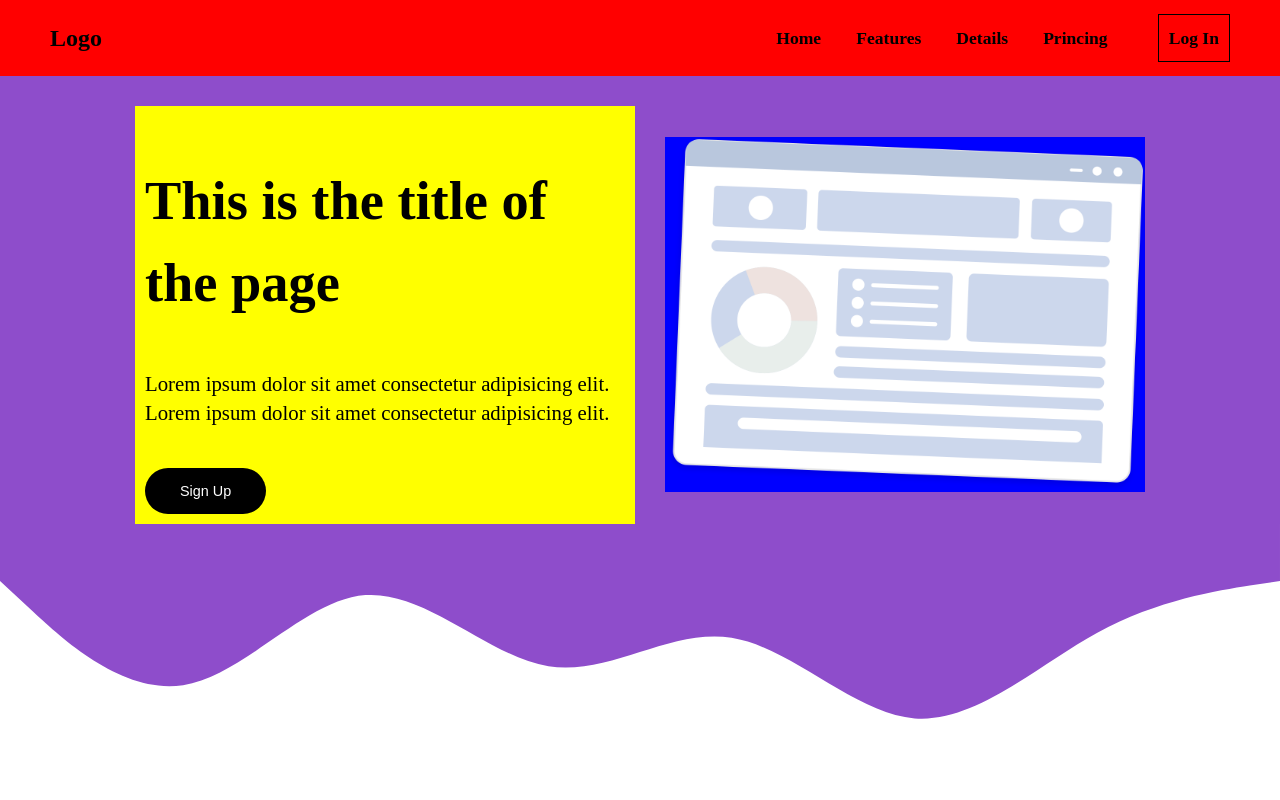
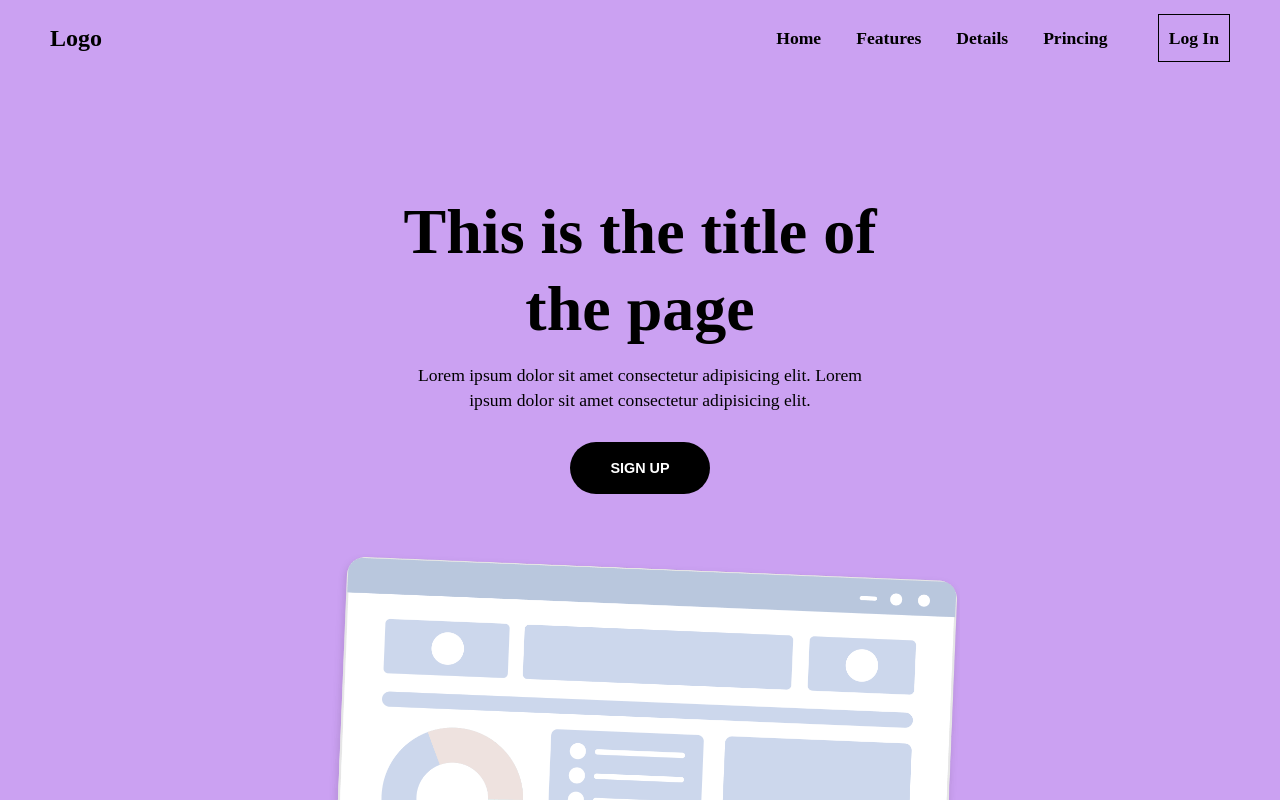
Before and after one commit to krushodev/Landing-Marketing-App, a React (Vite) app: page / in a window 1280 px wide. Shown: the top 800 px of the page. Built offline with nearby package versions, Linux system fonts and the light colour scheme.

Commit message:
style: fix styles to Header and Navar component with meadia queries

```diff
--- a/src/components/Header/Header.css
+++ b/src/components/Header/Header.css
@@ -1,46 +1,61 @@
 .header-container {
-    background-color: #8e4dcb;
+    background-color: #cba1f2;
     display: flex;
     justify-content: center;
     align-items: center;
     flex-direction: column;
     gap: 30px;
-    padding: 30px 20px 0;
+    padding: 55px 10px;
 }
 
 .header-content {
     padding: 10px;
-    background-color: yellow;
     text-align: center;
     max-width: 30rem;
 }
 
 .header-content h2 {
-    font-size: 2em;
+    font-size: 2.6em;
+    line-height: 1.2;
+    margin-bottom: -2px;
 }
 
 .header-content p {
     font-size: 1.1em;
     line-height: 1.4;
-    margin-bottom: 40px;
+    margin-bottom: 30px;
 }
 
 .header-content button {
     border: none;
     background-color: black;
     color: white;
-    padding: 15px 35px;
+    padding: 18px 40px;
     border-radius: 40px;
     font-size: 0.9em;
+    text-transform: uppercase;
+    font-weight: bold;
+    margin-bottom: 20px;
 }
 
 .header-container img {
     width: 100%;
     max-width: 30rem;
-    background-color: blue;
 }
 
-@media screen and (min-width: 1000px) {
+@media screen and (min-width: 768px) {
+    .header-content h2 {
+        font-size: 4em;
+    }
+
+    .header-container img {
+        max-width: 40rem;
+    }
+}
+
+
+
+@media screen and (min-width: 1366px) {
     .header-container {
         flex-direction: row;
     }
--- a/src/components/Header/Header.jsx
+++ b/src/components/Header/Header.jsx
@@ -13,7 +13,7 @@ const Header = () => {
             <img src={Img} alt="heading" />
         </div>
         <svg xmlns="http://www.w3.org/2000/svg" viewBox="0 0 1440 320">
-            <path fill="#8e4dcb" fillOpacity="1" d="M0,64L34.3,96C68.6,128,137,192,206,181.3C274.3,171,343,85,411,80C480,75,549,149,617,160C685.7,171,754,117,823,128C891.4,139,960,213,1029,218.7C1097.1,224,1166,160,1234,122.7C1302.9,85,1371,75,1406,69.3L1440,64L1440,0L1405.7,0C1371.4,0,1303,0,1234,0C1165.7,0,1097,0,1029,0C960,0,891,0,823,0C754.3,0,686,0,617,0C548.6,0,480,0,411,0C342.9,0,274,0,206,0C137.1,0,69,0,34,0L0,0Z"></path>
+            <path fill="#cba1f2" fillOpacity="1" d="M0,64L34.3,96C68.6,128,137,192,206,181.3C274.3,171,343,85,411,80C480,75,549,149,617,160C685.7,171,754,117,823,128C891.4,139,960,213,1029,218.7C1097.1,224,1166,160,1234,122.7C1302.9,85,1371,75,1406,69.3L1440,64L1440,0L1405.7,0C1371.4,0,1303,0,1234,0C1165.7,0,1097,0,1029,0C960,0,891,0,823,0C754.3,0,686,0,617,0C548.6,0,480,0,411,0C342.9,0,274,0,206,0C137.1,0,69,0,34,0L0,0Z"></path>
         </svg>
     </>
   );
--- a/src/components/Navbar/Navbar.css
+++ b/src/components/Navbar/Navbar.css
@@ -1,9 +1,10 @@
 nav {
     max-width: 100%;
-    /* position: sticky;
+    position: sticky;
     top: 0;
-    right: 0; */
-    background-color: red;
+    right: 0;
+    background-color: #cba1f2;
+    padding: 0 50px;
 }
 
 .nav-container {
@@ -11,7 +12,6 @@ nav {
     justify-content: space-between;
     align-items: center;
     gap: 35px;
-    padding: 0 50px;
 }
 
 .nav-links {
@@ -37,7 +37,7 @@ nav {
     font-weight: bold;
 }
 
-@media screen and (min-width: 800px) {
+@media screen and (min-width: 1024px) {
     .nav-links {
         display: flex;
     }
```
